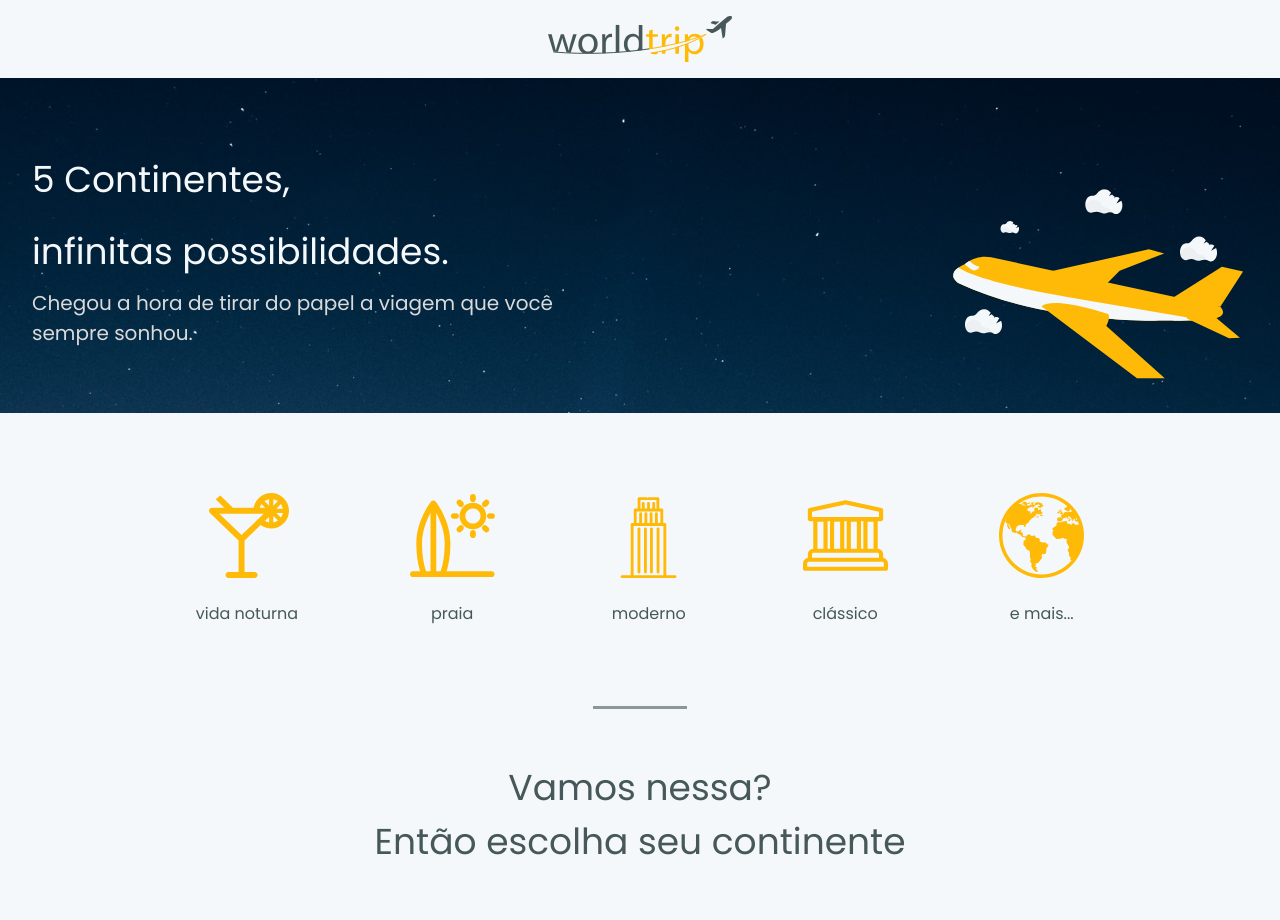
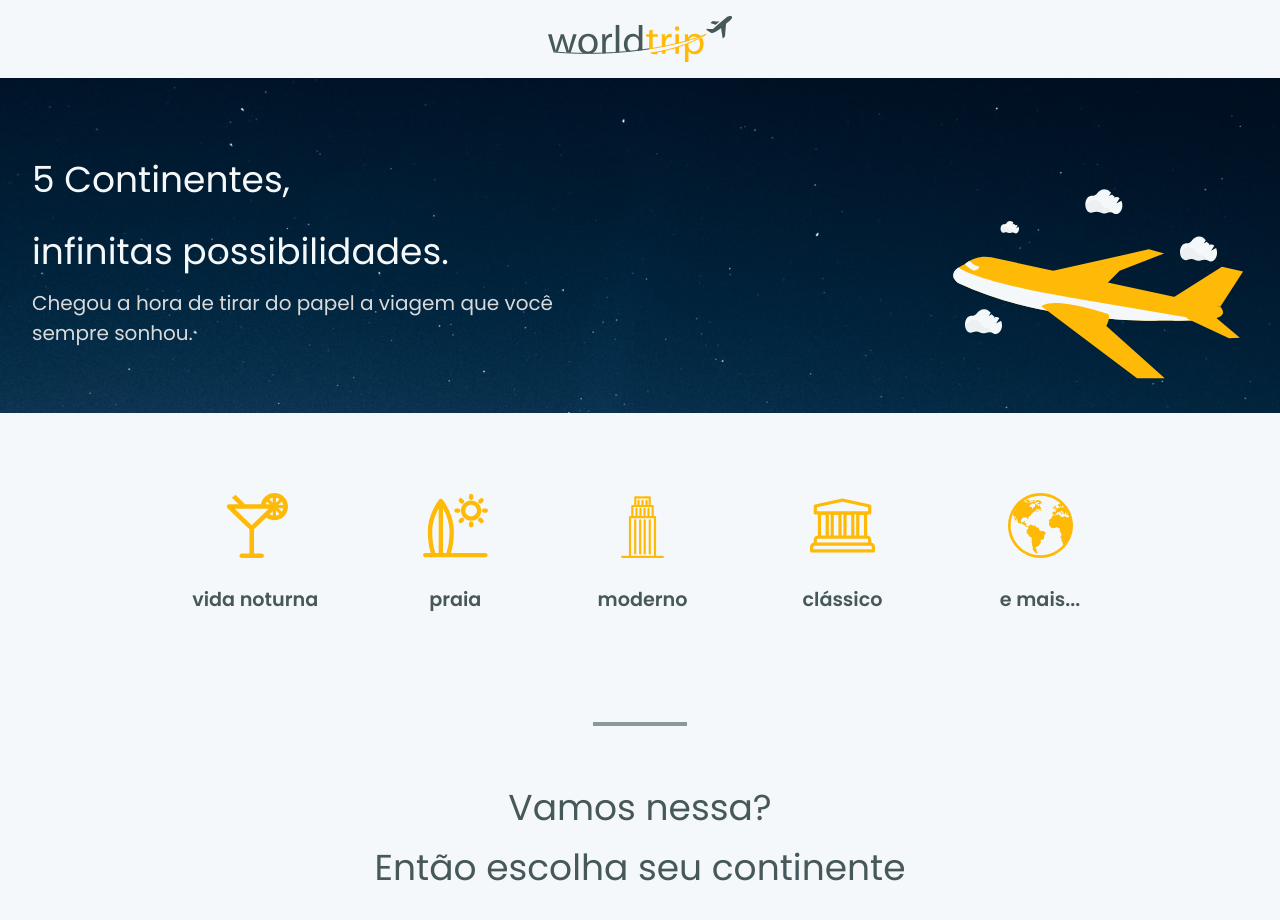
Before and after one commit to MaykerHM/desafio07-trilha-reactjs-worldtrip, a Next.js app: page / in a window 1280 px wide. Shown: the top 920 px of the page. Built offline with nearby package versions, Linux system fonts and the light colour scheme; no server answers; what miragejs would draw is missing.

Commit message:
completed

```diff
--- a/src/components/Slider/index.tsx
+++ b/src/components/Slider/index.tsx
@@ -15,7 +15,7 @@ export function Slider() {
     <Flex
       justify="center"
       align="center"
-      mb="2.5rem"
+      mb={ ["1.5rem", "1.5rem", "1.5rem", "2.5rem", "2.5rem"] }
     >
       <Swiper
         spaceBetween={ 50 }
@@ -27,12 +27,13 @@ export function Slider() {
       >
         { continents.map(continent => {
           return (
-            <SwiperSlide >
+            <SwiperSlide>
               <Container
                 display="flex"
                 justifyContent="center"
                 alignItems="center"
-                height="450px"
+                height={ ["250px", "250px", "250px", "450px", "450px"] }
+                maxW="1240px"
                 overflow="hidden"
               >
                 <Link
@@ -45,13 +46,20 @@ export function Slider() {
                   textDecor="none"
                   transition="0.2s"
                 >
-                  <Text fontSize="3rem" >{ continent.name }</Text>
-                  <Text fontSize="1.5rem" >{ continent.shortDescription }</Text>
+                  <Text
+                    fontSize={ ["1.5rem", "1.5rem", "1.5rem", "3rem", "3rem"] }
+                    lineHeight={ ["2.25rem", "2.25rem", "2.25rem", "4.5rem", "4.5rem"] }
+                  >{ continent.name }</Text>
+                  <Text
+                    fontSize={ ["0.875rem", "0.875rem", "0.875rem", "1.5rem", "1.5rem"] }
+                    lineHeight={ ["1.3125rem", "1.3125rem", "1.3125rem", "2.25rem", "2.25rem"] }
+                  >{ continent.shortDescription }</Text>
+
                 </Link>
                 <Image
                   pos="absolute"
                   zIndex="-1"
-                  height={ ["250px", "250px", "450px", "450px", "450px"] }
+                  height={ ["250px", "250px", "250px", "450px", "450px"] }
                   objectFit="cover"
                   src={ continent.continentIMG }
                 />
--- a/src/components/Slider/styles.scss
+++ b/src/components/Slider/styles.scss
@@ -2,11 +2,6 @@
   --swiper-navigation-color: #ffba08;
   --dark-info: #999999;
   --swiper-navigation-size: 30px;
-}
-
-.swiper-container {
-  max-width: 1240px;
-  height: 450px;
 }
 
 .swiper-slide {
--- a/src/components/TravelTypes/Type.tsx
+++ b/src/components/TravelTypes/Type.tsx
@@ -1,4 +1,4 @@
-import { Flex, Image, Text } from "@chakra-ui/react";
+import { Box, Flex, Image, Text } from "@chakra-ui/react";
 
 interface TypeProps {
   src: string
@@ -7,9 +7,26 @@ interface TypeProps {
 
 export function Type({ src, text }: TypeProps) {
   return (
-    <Flex flexDir="column" align="center">
-      <Image src={ src } width="85px" />
-      <Text mt="1.5rem" >{ text }</Text>
+    <Flex flexDir={ ["row", "row", "row", "column", "column"] } align="center">
+      <Image
+        src={ src }
+        width={ [null, null, null, "65px", "85px"] }
+        display={ ["none", "none", "none", "block", "block"] }
+      />
+      <Box
+        width="8px"
+        height="8px"
+        borderRadius="full"
+        backgroundColor="yellow.550"
+        display={ ["block", "block", "block", "none", "none"] }
+        marginRight="0.5rem"
+      ></Box>
+      <Text
+        mt={ [null, null, null, "1.5rem", "1.5rem"] }
+        fontSize={ ["1.125rem", "1.125rem", "1.125rem", "1.2rem", "1.5rem"] }
+        lineHeight={ ["1.6875rem", "1.6875rem", "1.6875rem", "2.25rem", "2.25rem"] }
+        fontWeight="600"
+      >{ text }</Text>
     </Flex>
   )
 }
--- a/src/components/TravelTypes/index.tsx
+++ b/src/components/TravelTypes/index.tsx
@@ -3,12 +3,33 @@ import { Type } from "./Type";
 
 export function TravelTypes() {
   return (
-    <Flex justify="space-around" mt="5rem" px="8.75rem">
-      <Type src="./assets/cocktail.svg" text="vida noturna" />
-      <Type src="./assets/surf.svg" text="praia" />
-      <Type src="./assets/building.svg" text="moderno" />
-      <Type src="./assets/museum.svg" text="clássico" />
-      <Type src="./assets/earth.svg" text="e mais..." />
+    <Flex
+      justify="space-between"
+      margin={ ["2.25rem 3.125rem", "2.25rem 3.125rem", "2.25rem 3.125rem", "5rem 8.75rem", "5rem 8.75rem"] }
+      flexDir={ ["column", "column", "column", "row", "row"] }
+    >
+      <Flex
+        flex="2"
+        justify="space-around"
+        mb={ ["1.5rem", "1.5rem", "1.5rem", null, null] }
+      >
+        <Type src="./assets/cocktail.svg" text="vida noturna" />
+        <Type src="./assets/surf.svg" text="praia" />
+      </Flex>
+      <Flex
+        flex="2"
+        justify="space-around"
+        mb={ ["1.5rem", "1.5rem", "1.5rem", null, null] }
+      >
+        <Type src="./assets/building.svg" text="moderno" />
+        <Type src="./assets/museum.svg" text="clássico" />
+      </Flex>
+      <Flex
+        flex="1"
+        justify="center"
+      >
+        <Type src="./assets/earth.svg" text="e mais..." />
+      </Flex>
     </Flex>
   )
 }
--- a/src/pages/index.tsx
+++ b/src/pages/index.tsx
@@ -10,9 +10,14 @@ export default function Home() {
       <Banner />
       <TravelTypes />
       <Flex justify="center" >
-        <Divider width="90px" border="2px" borderColor="#47585B" mt="5rem" />
+        <Divider width={ ["60px", "60px", "60px", "90px", "90px"] } border={ ["1px", "1px", "1px", "2px", "2px"] } borderColor="#47585B" />
       </Flex>
-      <Text align="center" fontSize="2.25rem" lineHeight="3.375rem" py="3.25rem" >Vamos nessa?<br />Então escolha seu continente</Text>
+      <Text
+        align="center"
+        fontSize={ ["1.25rem", "1.25rem", "1.25rem", "2.25rem", "2.25rem"] }
+        lineHeight={ ["1.875rem", "1.875rem", "1.875rem", "3.75rem", "3.75rem"] }
+        my={ ["1.5rem", "1.5rem", "1.5rem", "3.25rem", "3.25rem"] }
+      >Vamos nessa?<br />Então escolha seu continente</Text>
       <Slider />
     </>
   )
```
